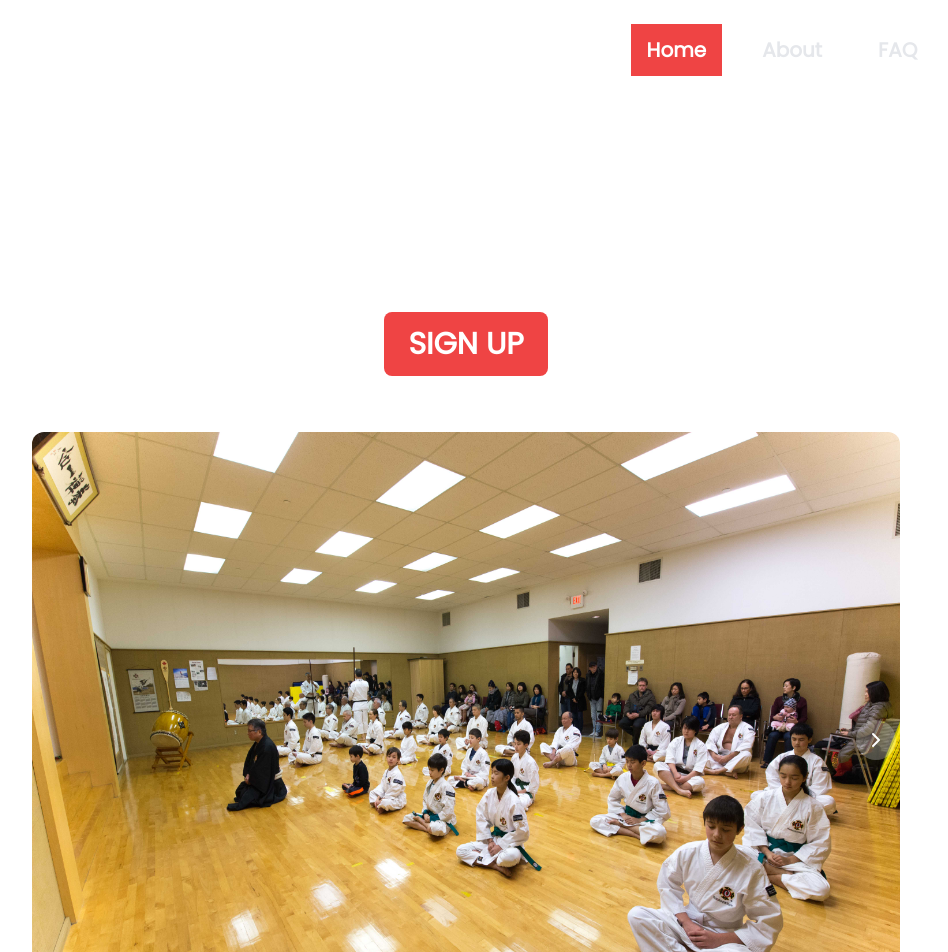
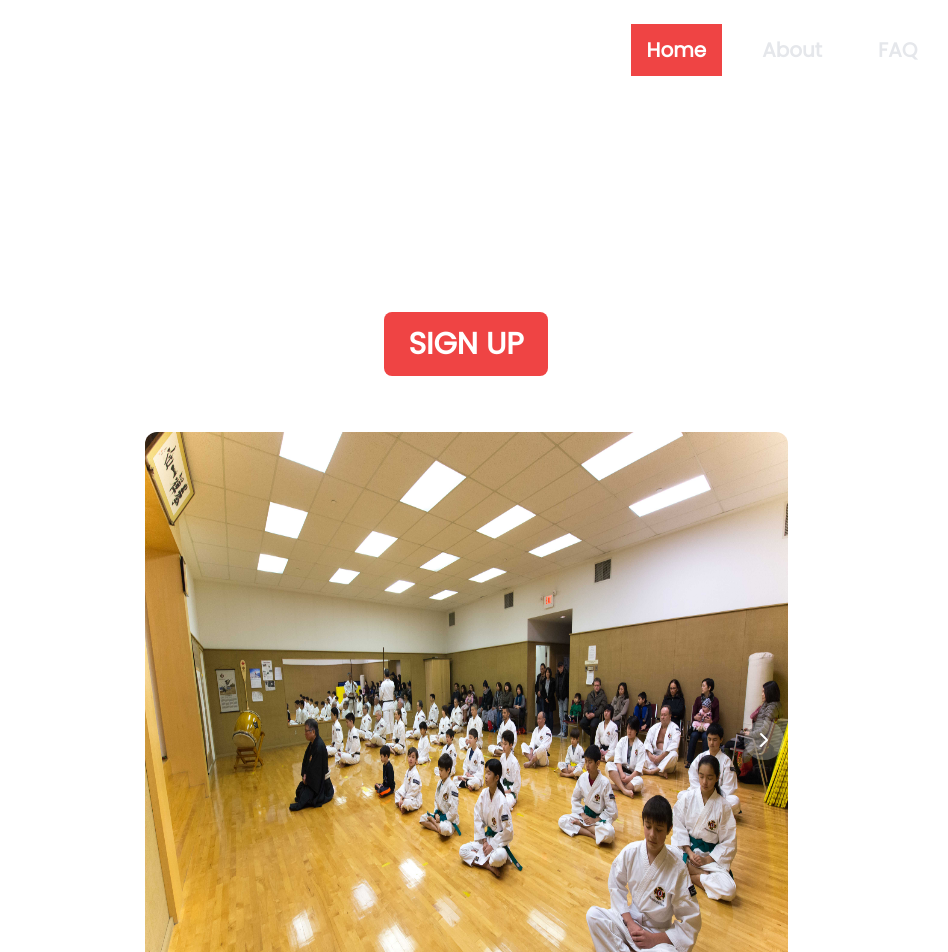
Before and after one commit to jamestariga/Non-Profit-Project, a React (Vite) app: page / in a window 1280 px wide. Shown: the top 952 px of the page, without its empty margins (174-1122 px from the left). Built offline with nearby package versions, Linux system fonts and the light colour scheme.

Commit message:
🔥 Fixed responsiveness issue

```diff
--- a/src/Components/Carousel/Carousel.tsx
+++ b/src/Components/Carousel/Carousel.tsx
@@ -72,7 +72,10 @@ const Carousel = (prop: CarouselProps) => {
   }
 
   return (
-    <Carousels {...carouselOptions()}>
+    <Carousels
+      {...carouselOptions()}
+      className='flex flex-col justify-center items-center w-full md:w-3/4'
+    >
       {Data.map(({ id, image }: mapTypes) => (
         <div key={id} className='px-4'>
           <div className='flex justify-center gap-10 space-x-10 w-full min-h-[5rem] h-[15rem] md:h-[25rem] xl:h-[40rem] overflow-hidden cursor-pointer rounded-xl'>
```
